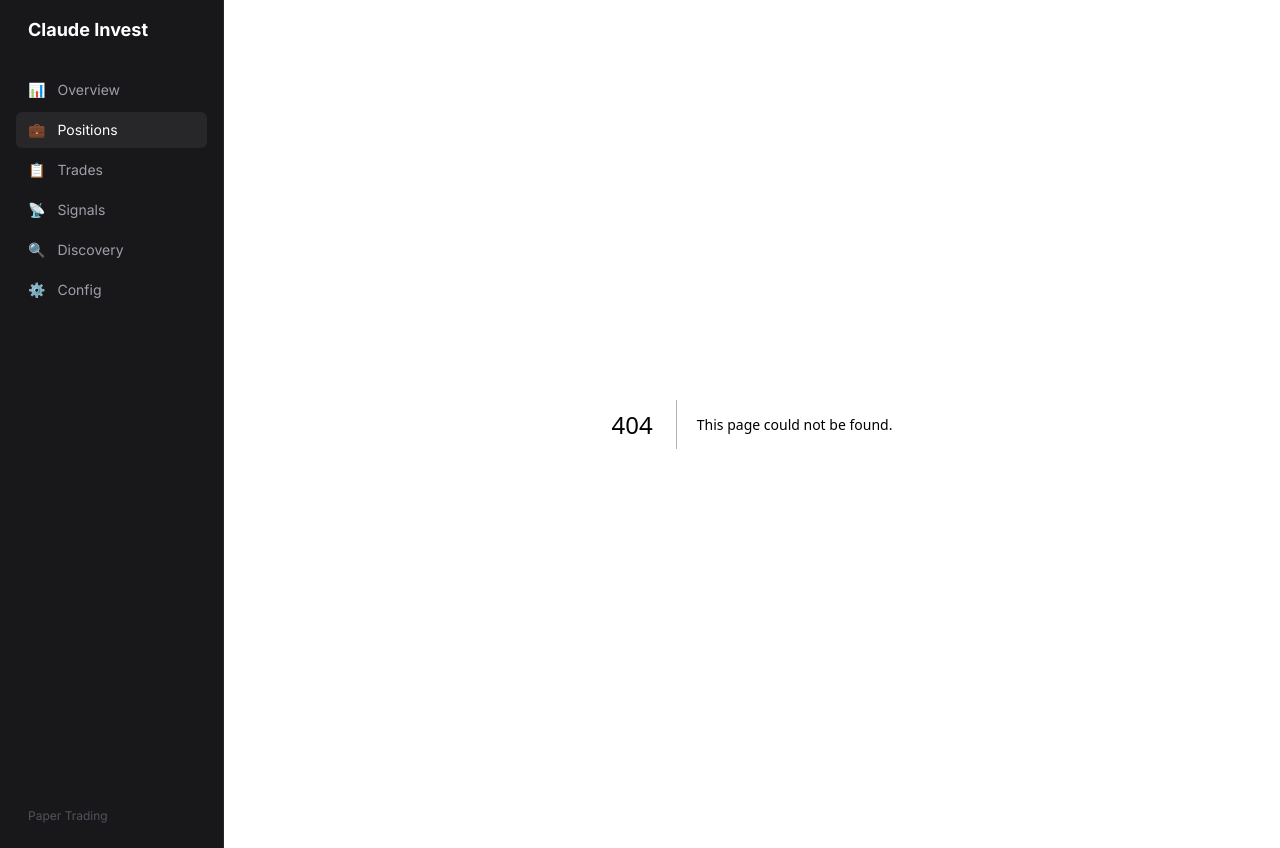
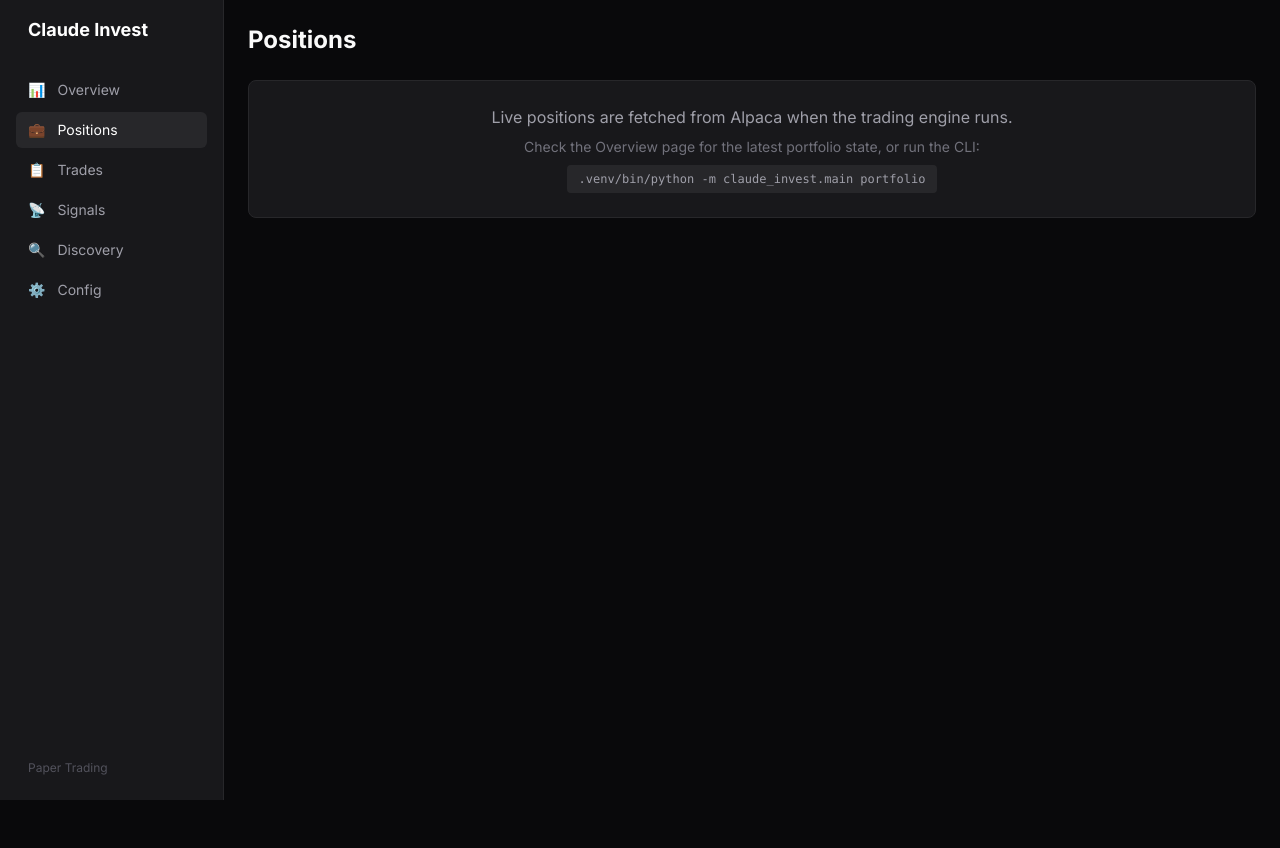
Before and after one commit to Adewagold/claude-invest, a Next.js app in the folder dashboard/: page /positions in a window 1280 px wide. Before the commit this address had no page. After the commit the page ends 800 px from the top, so only its background shows below. Built offline with nearby package versions, Linux system fonts and the light colour scheme; no server answers.

Commit message:
feat: add positions page with portfolio summary

```diff
--- /dev/null
+++ b/dashboard/src/app/positions/page.tsx
@@ -0,0 +1,40 @@
+"use client";
+
+import { usePortfolioSnapshots } from "@/lib/api";
+import { StatCard } from "@/components/stat-card";
+
+export default function PositionsPage() {
+  const { data: snapshots } = usePortfolioSnapshots(1);
+  const latest = snapshots?.[0];
+
+  return (
+    <div className="space-y-6">
+      <h1 className="text-2xl font-bold">Positions</h1>
+
+      {latest && (
+        <div className="grid grid-cols-2 md:grid-cols-4 gap-4">
+          <StatCard label="Total Value" value={`$${latest.total_value.toLocaleString()}`} />
+          <StatCard label="Cash" value={`$${latest.cash.toLocaleString()}`} />
+          <StatCard label="Positions Value" value={`$${latest.positions_value.toLocaleString()}`} />
+          <StatCard
+            label="Daily P&L"
+            value={`$${(latest.daily_pnl ?? 0).toFixed(2)}`}
+            trend={(latest.daily_pnl ?? 0) > 0 ? "up" : (latest.daily_pnl ?? 0) < 0 ? "down" : "neutral"}
+          />
+        </div>
+      )}
+
+      <div className="bg-zinc-900 border border-zinc-800 rounded-lg p-6 text-center">
+        <p className="text-zinc-400 mb-2">
+          Live positions are fetched from Alpaca when the trading engine runs.
+        </p>
+        <p className="text-zinc-500 text-sm">
+          Check the Overview page for the latest portfolio state, or run the CLI:
+        </p>
+        <code className="text-xs text-zinc-400 bg-zinc-800 px-3 py-1.5 rounded mt-2 inline-block">
+          .venv/bin/python -m claude_invest.main portfolio
+        </code>
+      </div>
+    </div>
+  );
+}
```
